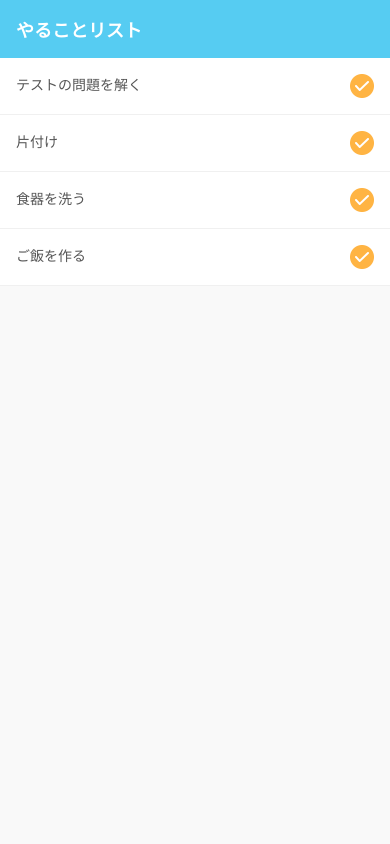
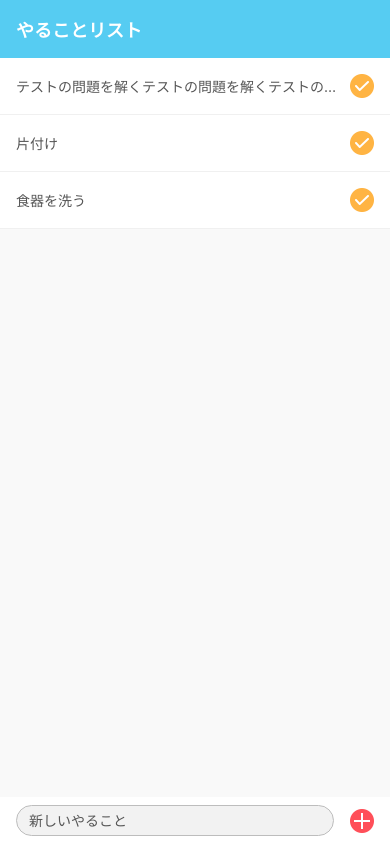
Before and after one commit to asasigure1209/Todo, a React Native app: screen / in a window 390 px wide. Built offline with nearby package versions, Linux system fonts and the light colour scheme.

Commit message:
add: Todoを消せるようにした

```diff
--- a/App.tsx
+++ b/App.tsx
@@ -1,20 +1,17 @@
 import React from 'react';
-import { StyleSheet, View, StatusBar } from 'react-native';
+import { StyleSheet, View, StatusBar, ScrollView, Image } from 'react-native';
 import Header from './components/Header';
 import { color } from './style/setting';
-import Todo from './components/Todo';
+import TodoInput from './components/TodoInput';
+import TodoList from './components/TodoList';
 
 export default function App() {
   return (
     <View style={styles.container}>
-      <StatusBar translucent={true} hidden={false}></StatusBar>
-      {/* statusBarにかぶせる */}
       <View style={styles.statusBar}></View>
       <Header></Header>
-      <Todo title="テストの問題を解く"></Todo>
-      <Todo title="片付け"></Todo>
-      <Todo title="食器を洗う"></Todo>
-      <Todo title="ご飯を作る"></Todo>
+      <TodoList></TodoList>
+      <TodoInput></TodoInput>
     </View>
   );
 }
--- a/components/Todo.tsx
+++ b/components/Todo.tsx
@@ -2,20 +2,22 @@ import React from 'react';
 import { StyleSheet, Text, View, Image, TouchableHighlight } from 'react-native';
 import { color, text } from './../style/setting'
 
-export type Todo = {
-    title: string
+export type TodoProps = {
+    title: string,
+    onClick: Function,
+    index: number
 }
 
-const onPress = (title: string) => {
-    console.log(title)
-}
-
-export default function Todo(props: Todo) {
+export default function Todo(props: TodoProps) {
   return (
-    <TouchableHighlight onPress={()=>{onPress(props.title)}} underlayColor={color.todo.underlay}>
+    <TouchableHighlight onPress={()=>{}} underlayColor={color.todo.underlay}>
         <View style={styles.container}>
-            <Text style={styles.text}>{props.title}</Text>
-            <Image style={styles.image} source={require('./../assets/check.png')} />
+            <Text style={styles.text} numberOfLines={1} ellipsizeMode={"tail"}>{props.title}</Text>
+            <View style={styles.imageWrapper} >
+              <TouchableHighlight onPress={() => props.onClick(props.index)} underlayColor={color.todo.background} activeOpacity={0.4}>
+                <Image style={styles.image} source={require('./../assets/check.png')} />
+              </TouchableHighlight>
+            </View>
         </View>
     </TouchableHighlight>
   );
@@ -26,17 +28,24 @@ const styles = StyleSheet.create({
     padding: 16,
     backgroundColor: color.todo.background,
     justifyContent: 'space-between',
+    alignItems: 'center',
     flexDirection: 'row',
     borderBottomWidth: 1,
-    borderBottomColor: color.todo.border
+    borderBottomColor: color.todo.border,
+    flex: 1
   },
   text: {
       fontWeight: text.fontWeight,
       fontSize: text.fontSize,
       color: color.todo.text,
+      textAlignVertical: 'center',
+      flex: 1
+  },
+  imageWrapper: {
+    paddingLeft: 8
   },
   image: {
-      width: 24,
-      height: 24
+    width: text.fontSize + 10,
+    height: text.fontSize + 10,
   }
 });
--- /dev/null
+++ b/components/TodoInput.tsx
@@ -0,0 +1,56 @@
+import React, { useState } from 'react';
+import { StyleSheet, Image, View, TextInput } from 'react-native';
+import { color, text } from './../style/setting'
+
+export default function TodoInput() {
+    const [text, setText] = useState("")
+
+    return (
+        <View style={styles.container}>
+            <TextInput
+                style={styles.input}
+                placeholder="新しいやること"
+                onChangeText={(text) => {setText(text)}}
+                value={text}
+            />
+            <View style={styles.imageWrapper}>
+                <Image style={styles.image} source={require('./../assets/add.png')} />
+            </View>
+        </View>
+    );
+}
+
+const styles = StyleSheet.create({
+    container: {
+        paddingTop: 8,
+        paddingBottom: 8,
+        paddingLeft: 16,
+        paddingRight: 16,
+        backgroundColor: color.todoInput.background,
+        elevation: 20,
+        justifyContent: 'space-between',
+        alignItems: 'center',
+        flexDirection: 'row',
+    },
+    input: {
+        fontWeight: text.fontWeight,
+        fontSize: text.fontSize,
+        color: color.todo.text,
+        borderWidth: 1,
+        borderColor: color.todoInput.formBoder,
+        backgroundColor: color.todoInput.formBackgound,
+        borderRadius: text.fontSize + 12,
+        paddingVertical: 6,
+        paddingLeft: 12,
+        paddingRight: 12,
+        right: 0,
+        flex: 1
+    },
+    imageWrapper: {
+        paddingLeft: 16
+    },
+    image: {
+        width: 24,
+        height: 24
+    }
+});
--- /dev/null
+++ b/components/TodoList.tsx
@@ -0,0 +1,31 @@
+import React, { useState } from 'react';
+import { ScrollView } from 'react-native';
+import Todo from './Todo'
+
+export default function TodoList() {
+    const [todos, setTodos] = useState([
+        {
+            title: "テストの問題を解くテストの問題を解くテストの問題を解く"
+        },
+        {
+            title: "片付け"
+        },
+        {
+            title: "食器を洗う"
+        }
+    ])
+
+    const completeTodo = (deleteIndex: number) => {
+        setTodos(todos.filter((_todo, index) => index !== deleteIndex))
+    }
+
+    const todoList = todos.map((todo, index) =>
+        <Todo onClick={completeTodo} title={todo.title} index={index} key={index}></Todo>
+    )
+
+    return (
+        <ScrollView>
+            {todoList}
+        </ScrollView>
+    );
+}
```
Also changed, not shown: assets/add.png (added).
